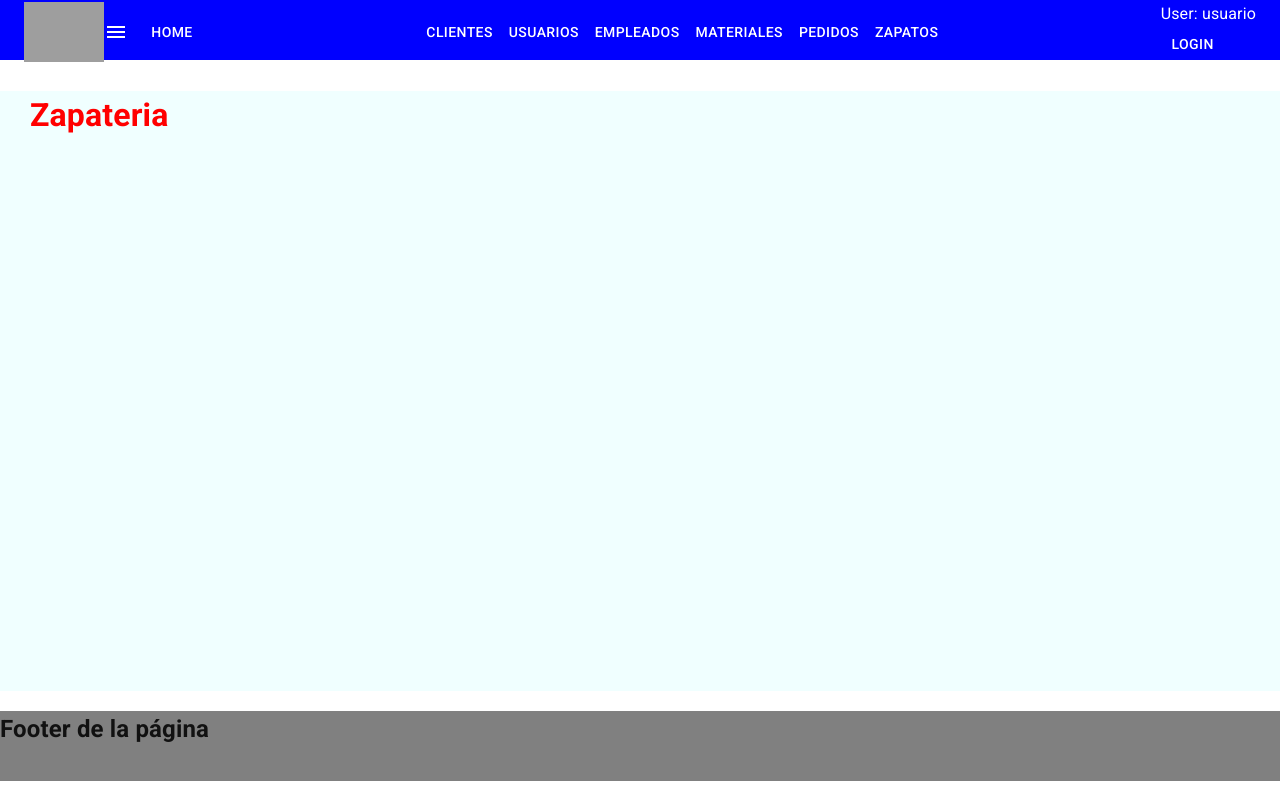
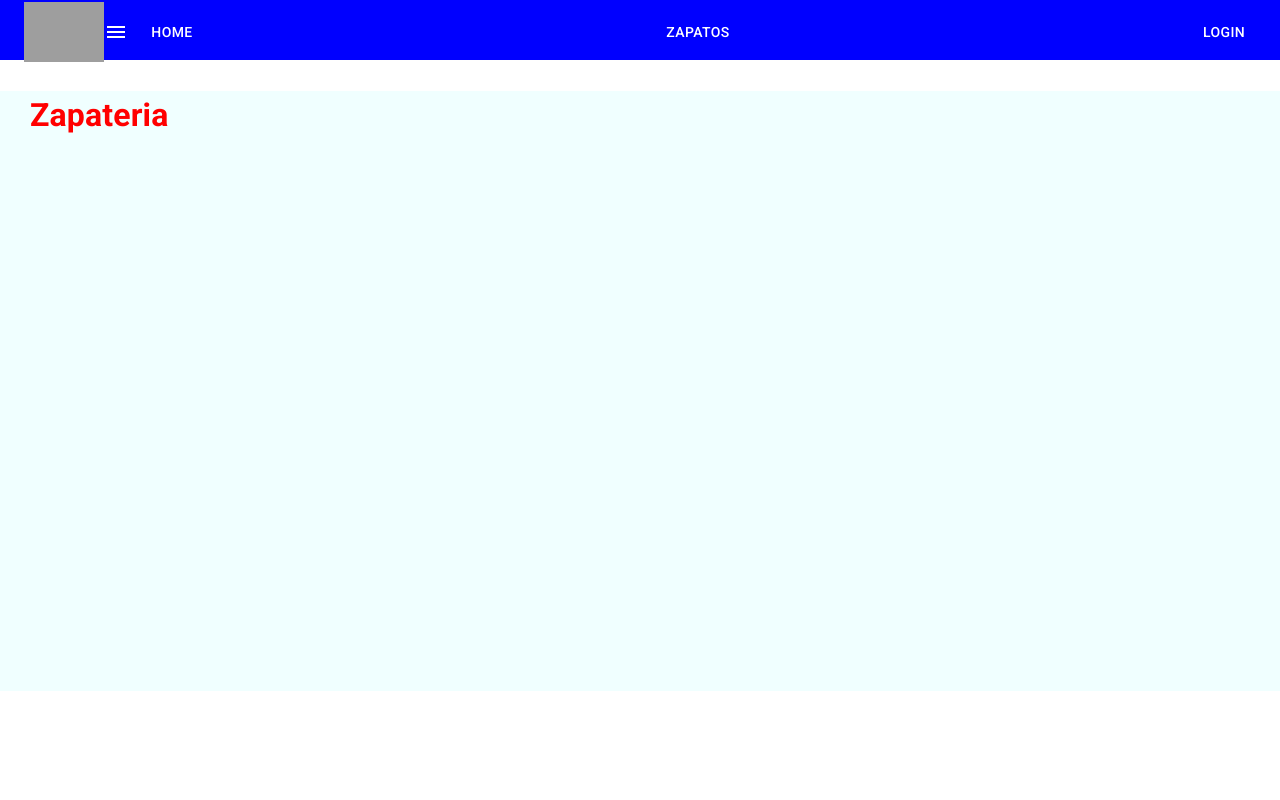
Before and after one commit to Kruzko/proyectozaPAteriaIAW, a Next.js app in the folder app-zapateria/: page / in a window 1280 px wide. Built offline with nearby package versions, Linux system fonts and the light colour scheme; grey boxes are pictures that could not be loaded.

Commit message:
cambios al nabvar

```diff
--- a/app-zapateria/components/commons/Navbar.tsx
+++ b/app-zapateria/components/commons/Navbar.tsx
@@ -25,7 +25,7 @@ export const NavBar = () => {
             <Box component="nav"
                  sx= {{ display: { xs: 'none', sm: 'flex' }}} >
 
-                <Link href='/clientes' passHref component={ NextLink }>
+                {/* <Link href='/clientes' passHref component={ NextLink }>
                     <Button sx={{ color: 'white'}}>Clientes</Button>
                 </Link>
                 <Link href='/user' component={ NextLink }>
@@ -39,14 +39,14 @@ export const NavBar = () => {
                 </Link>
                 <Link href='/pedido' component={ NextLink }>
                     <Button sx={{ color: 'white'}}>Pedidos</Button>
-                </Link>
+                </Link> */}
                 <Link href='/zapatos' component={ NextLink }>
                     <Button sx={{ color: 'white'}}>Zapatos</Button>
                 </Link>
             </Box>
             <Box flex={1} />
             <Box>
-                <Typography>User: usuario</Typography>
+                {/* <Typography>User: usuario</Typography> */}
                 <Link href='/auth/login' passHref component={ NextLink }>
                     <Button sx={{ color: 'white'}}>Login</Button>
                 </Link>
--- a/app-zapateria/components/commons/admin/Navbar.tsx
+++ b/app-zapateria/components/commons/admin/Navbar.tsx
@@ -28,7 +28,7 @@ export const NavBar = () => {
                 <Link href='/clientes' passHref component={ NextLink }>
                     <Button sx={{ color: 'white'}}>Clientes</Button>
                 </Link>
-                <Link href='/auth_user' component={ NextLink }>
+                <Link href='/user' component={ NextLink }>
                     <Button sx={{ color: 'white'}}>Usuarios</Button>
                 </Link>
                 <Link href='/empleados' component={ NextLink }>
--- a/app-zapateria/layouts/MainLayouts.tsx
+++ b/app-zapateria/layouts/MainLayouts.tsx
@@ -1,5 +1,5 @@
 import React, { FC } from 'react'
-import { NavBar } from '../components/commons';
+import { NavBar } from '../components/commons/admin';
 
 interface Props {
     children: any;
--- a/app-zapateria/pages/index.tsx
+++ b/app-zapateria/pages/index.tsx
@@ -1,5 +1,5 @@
 import { NextPage } from "next"
-import { MainLayouts } from "../layouts";
+import { MainLayouts, PublicLayouts } from "../layouts";
 
 
 //NextPage --> indica que es un proyecto Next y no Reac
@@ -7,9 +7,9 @@ const indexPage: NextPage = () => {
 
 
   return (
-    <MainLayouts>
+    <PublicLayouts>
       <h1>Zapateria </h1>
-    </MainLayouts>
+    </PublicLayouts>
   )
 }
 
```
Also changed, not shown: app-zapateria/pages/admin/zapatos/index.tsx (renamed from app-zapateria/pages/admin/zapatos/indextabla.tsx).
